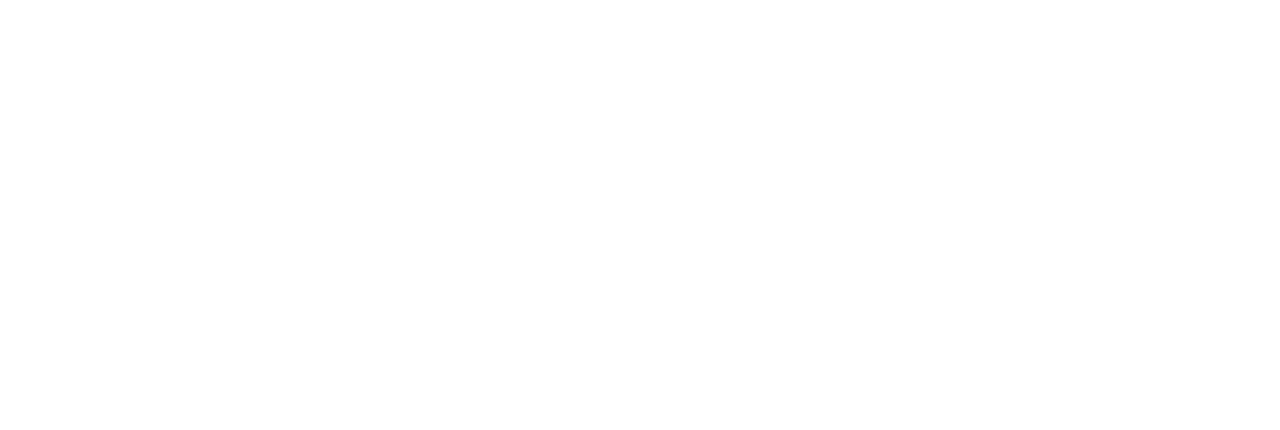
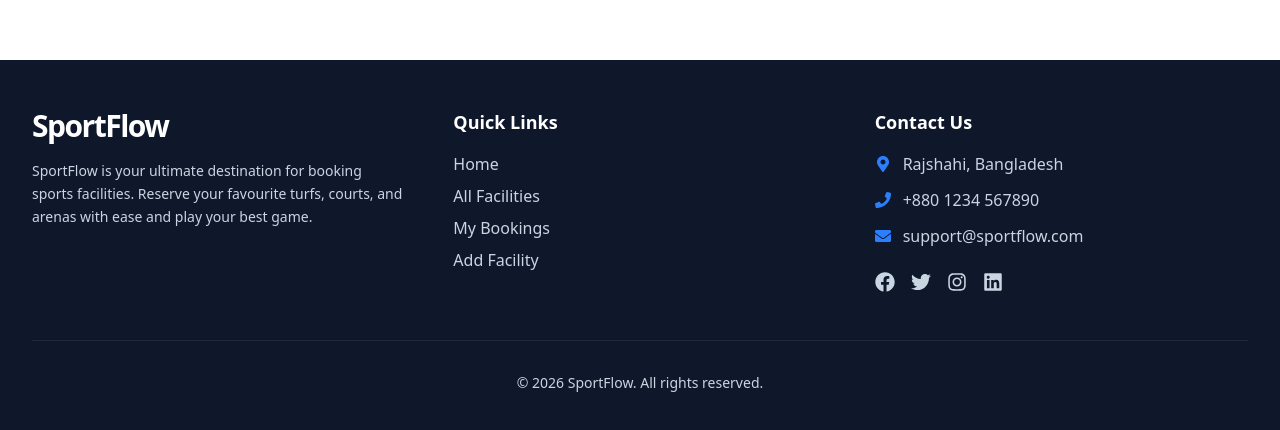
Before and after one commit to onamikaonu086-boop/assignment-9-SportFlow, a Next.js app: page / in a window 1280 px wide. Shown: the part 820-1250 px from the top of the page. Before the commit the page ends 880 px from the top, so only its background shows below. Built offline with nearby package versions, Linux system fonts and the light colour scheme.

Commit message:
make tha fotter

```diff
--- a/src/app/layout.js
+++ b/src/app/layout.js
@@ -1,5 +1,6 @@
 import Navbar from "@/components/Shared/Navbar";
 import "./globals.css";
+import Footer from "@/components/Shared/Footer";
 
 export const metadata = {
   title: "Create Next App",
@@ -12,6 +13,7 @@
       <body className="min-h-full flex flex-col">
         <Navbar></Navbar>
         <main>{children}</main>
+        <Footer></Footer>
         </body>
     </html>
   );
--- /dev/null
+++ b/src/components/Shared/Footer.jsx
@@ -0,0 +1,55 @@
+import Link from 'next/link';
+import { FaFacebook, FaTwitter, FaInstagram, FaLinkedin, FaEnvelope, FaMapMarkerAlt, FaPhone } from 'react-icons/fa';
+
+const Footer = () => {
+  return (
+    <footer className="bg-slate-900 text-slate-300 py-12 transition-colors duration-300">
+      <div className="max-w-7xl mx-auto px-4 sm:px-6 lg:px-8">
+        <div className="grid grid-cols-1 md:grid-cols-3 gap-12">
+
+          <div>
+            <Link href="/" className="text-3xl font-extrabold text-white tracking-tighter">
+              SportFlow
+            </Link>
+            <p className="mt-4 text-sm leading-relaxed">
+              SportFlow is your ultimate destination for booking sports facilities.
+              Reserve your favourite turfs, courts, and arenas with ease and play your best game.
+            </p>
+          </div>
+
+          <div>
+            <h3 className="text-lg font-bold text-white mb-4">Quick Links</h3>
+            <ul className="space-y-2">
+              <li><Link href="/" className="hover:text-blue-400 transition">Home</Link></li>
+              <li><Link href="/facilities" className="hover:text-blue-400 transition">All Facilities</Link></li>
+              <li><Link href="/my-bookings" className="hover:text-blue-400 transition">My Bookings</Link></li>
+              <li><Link href="/add-facility" className="hover:text-blue-400 transition">Add Facility</Link></li>
+            </ul>
+          </div>
+
+          <div>
+            <h3 className="text-lg font-bold text-white mb-4">Contact Us</h3>
+            <ul className="space-y-3">
+              <li className="flex items-center gap-3"><FaMapMarkerAlt className="text-blue-500" /> Rajshahi, Bangladesh</li>
+              <li className="flex items-center gap-3"><FaPhone className="text-blue-500" /> +880 1234 567890</li>
+              <li className="flex items-center gap-3"><FaEnvelope className="text-blue-500" /> support@sportflow.com</li>
+            </ul>
+
+            <div className="flex gap-4 mt-6">
+              <Link href="#" className="text-xl hover:text-blue-500 transition"><FaFacebook /></Link>
+              <Link href="#" className="text-xl hover:text-blue-400 transition"><FaTwitter /></Link>
+              <Link href="#" className="text-xl hover:text-pink-500 transition"><FaInstagram /></Link>
+              <Link href="#" className="text-xl hover:text-blue-600 transition"><FaLinkedin /></Link>
+            </div>
+          </div>
+        </div>
+
+        <div className="border-t border-slate-800 mt-12 pt-8 text-center text-sm">
+          <p>&copy; {new Date().getFullYear()} SportFlow. All rights reserved.</p>
+        </div>
+      </div>
+    </footer>
+  );
+};
+
+export default Footer;
```
